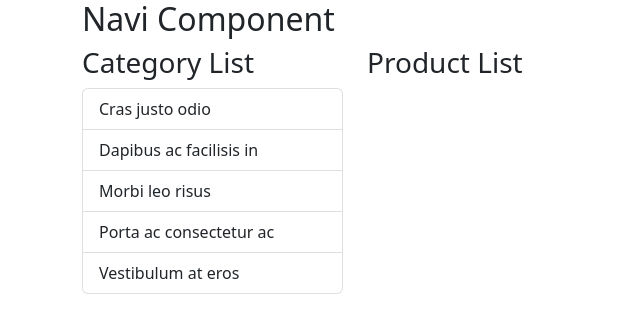
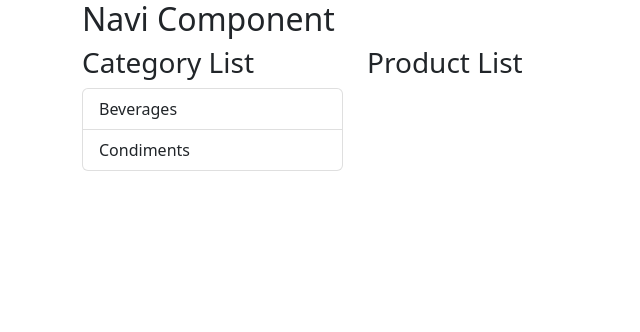
Before and after one commit to berkeJr/react-fundamentals, a React (Create React App) app in the folder intro/: page / in a window 1280 px wide. Shown: the top 332 px of the page, without its empty margins (0-640 px from the left). Built offline with nearby package versions, Linux system fonts and the light colour scheme.

Commit message:
Use States for CategoryList.

```diff
--- a/intro/src/CategoryList.js
+++ b/intro/src/CategoryList.js
@@ -14,7 +14,12 @@
 
   constructor(props){
     super(props);
-    state:{}
+    // this.state = {counter:1}  ==>  Örnek amaçlı bir state
+    this.state = {
+      categories: [
+        {categoryId: 1, categoryName: "Beverages"},
+        {categoryId: 2, categoryName: "Condiments"}
+    ]};
   }
 
   render() {
@@ -22,12 +27,14 @@
       <div>
         <h3>{this.props.info.title}</h3>
 
+        <h3>{this.state.counter}</h3>
+
         <ListGroup>
-          <ListGroupItem>Cras justo odio</ListGroupItem>
-          <ListGroupItem>Dapibus ac facilisis in</ListGroupItem>
-          <ListGroupItem>Morbi leo risus</ListGroupItem>
-          <ListGroupItem>Porta ac consectetur ac</ListGroupItem>
-          <ListGroupItem>Vestibulum at eros</ListGroupItem>
+          {
+            this.state.categories.map(category=>(
+              <ListGroupItem key={category.categoryId} >{category.categoryName}</ListGroupItem>
+            ))
+          }
         </ListGroup>
       </div>
     );
```
Also changed, not shown: 1 other file (tests, documents, lock files or other folders).
